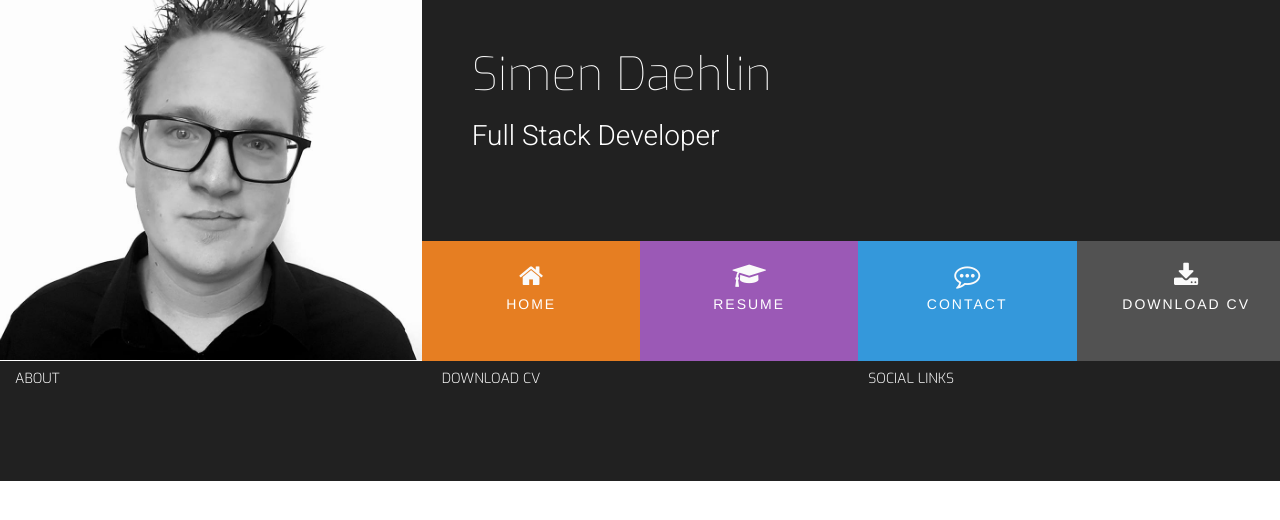
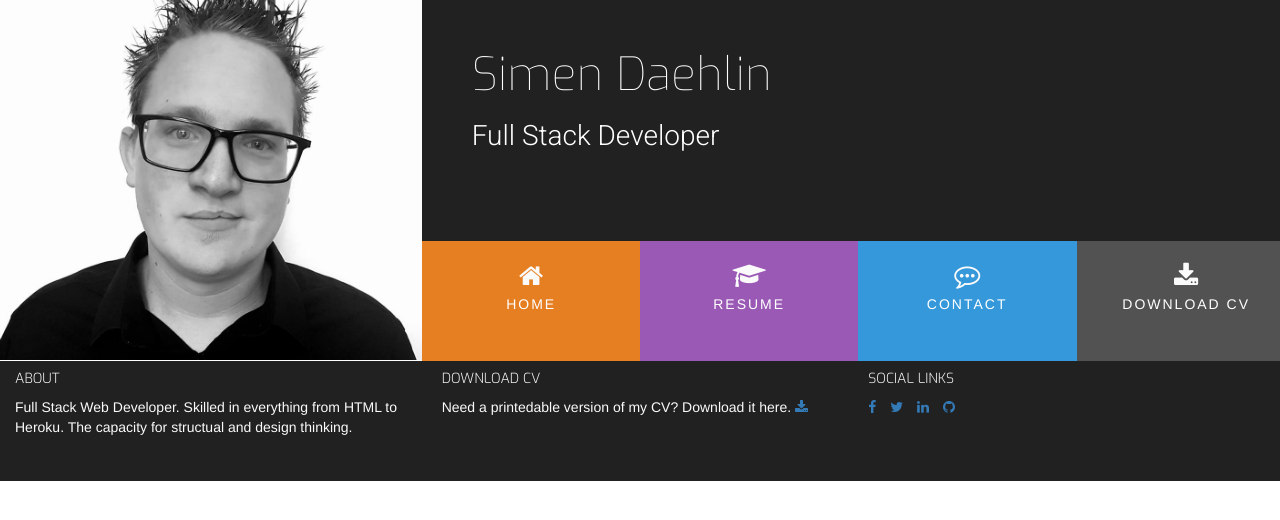
Before and after one commit to Eventyret/resume-html, a plain HTML site: page index.html in a window 1280 px wide. Drawn offline with Linux system fonts and the light colour scheme.

Commit message:
Added start of footer with social links

```diff
--- a/index.html
+++ b/index.html
@@ -51,12 +51,26 @@
 		<div class="row">
 			<div class="col-sm-4">
 				<h5 class="uppercase general-sub">About</h5>
+				<p class="inline-block">
+					Full Stack Web Developer. Skilled in everything from HTML to Heroku.
+					The capacity for structual and design thinking.
+				</p>
 			</div>
 			<div class="col-sm-4">
 				<h5 class="uppercase general-sub">Download CV</h5>
+				<p class="inline-block">
+					Need a printedable version of my CV? Download it here.
+					<a href="#" class="cv-pdf"><i class="fa fa-download" aria-hidden="true"></i></a>
+				</p>
 			</div>
 			<div class="col-sm-4">
 				<h5 class="uppercase general-sub">Social Links</h5>
+				<ul class="list-inline social-links">
+					<li><a target="_blank" href="#"><i class="fa fa-facebook"></i></a></li>
+					<li><a target="_blank" href="#"><i class="fa fa-twitter"></i></a></li>
+					<li><a target="_blank" href="#"><i class="fa fa-linkedin"></i></a></li>
+					<li><a target="_blank" href="#"><i class="fa fa-github"></i></a></li>
+				</ul>
 			</div>
 
 		</div>
```
